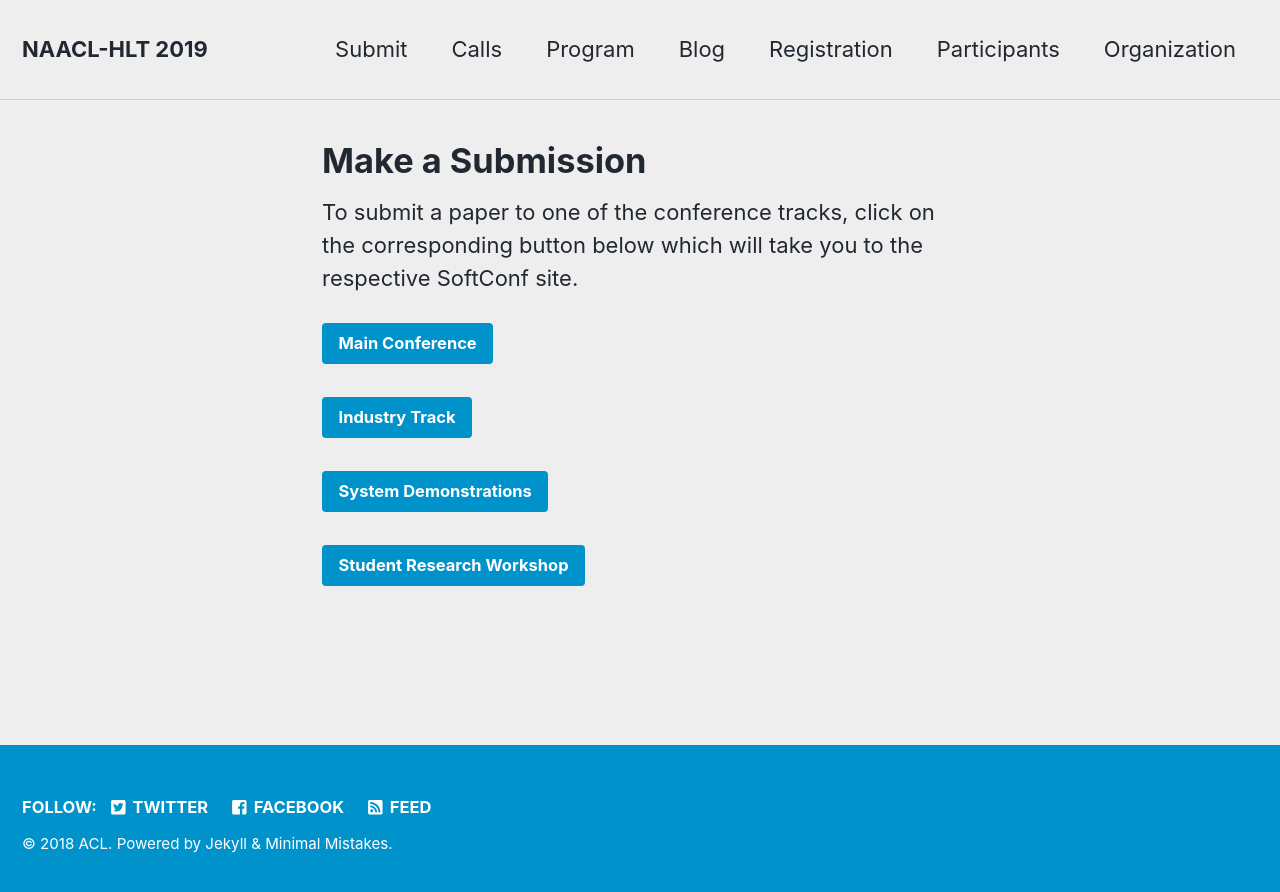
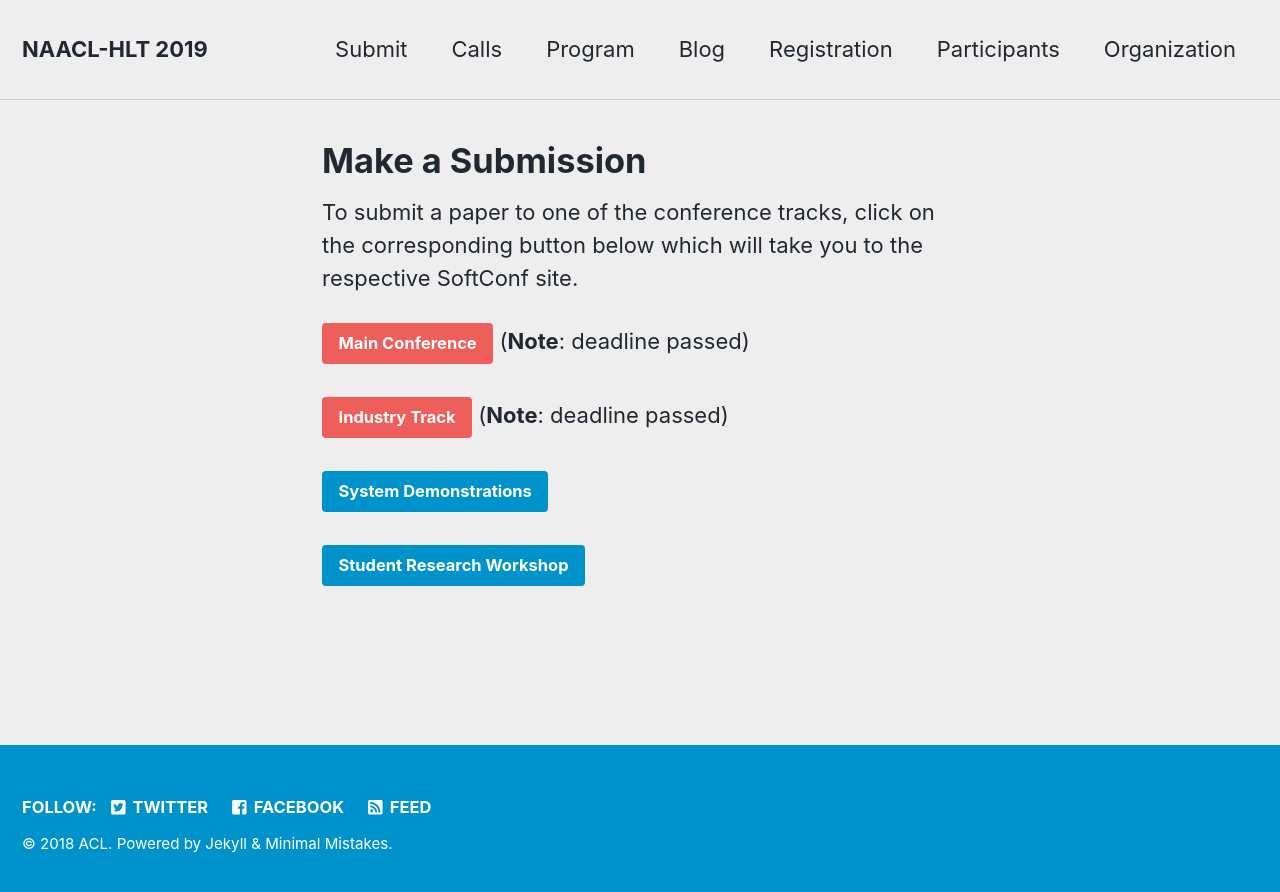
Before and after one commit to naacl-org/naacl-2021-website, a Jekyll site: the page built from _pages/submit.md, in a window 1280 px wide. Shown: the top 892 px of the page. Built offline with Jekyll 4.4.1, drawn with Linux system fonts in a browser that asks for light colours; nearby versions of some CDN libraries.

Commit message:
Indicate deadlines passing for main and industry

```diff
--- a/_pages/submit.md
+++ b/_pages/submit.md
@@ -9,9 +9,9 @@
 
 To submit a paper to one of the conference tracks, click on the corresponding button below which will take you to the respective SoftConf site.
 
-<a href="https://www.softconf.com/naacl2019/papers" target="_blank" class="btn btn--primary">Main Conference</a>
+<a href="https://www.softconf.com/naacl2019/papers" target="_blank" class="btn btn--danger">Main Conference</a> (**Note**: deadline passed)
 
-<a href="https://www.softconf.com/naacl2019/industry" target="_blank" class="btn btn--primary">Industry Track</a>
+<a href="https://www.softconf.com/naacl2019/industry" target="_blank" class="btn btn--danger">Industry Track</a> (**Note**: deadline passed)
 
 <a href="https://www.softconf.com/naacl2019/demos" target="_blank" class="btn btn--primary">System Demonstrations</a>
 
```
